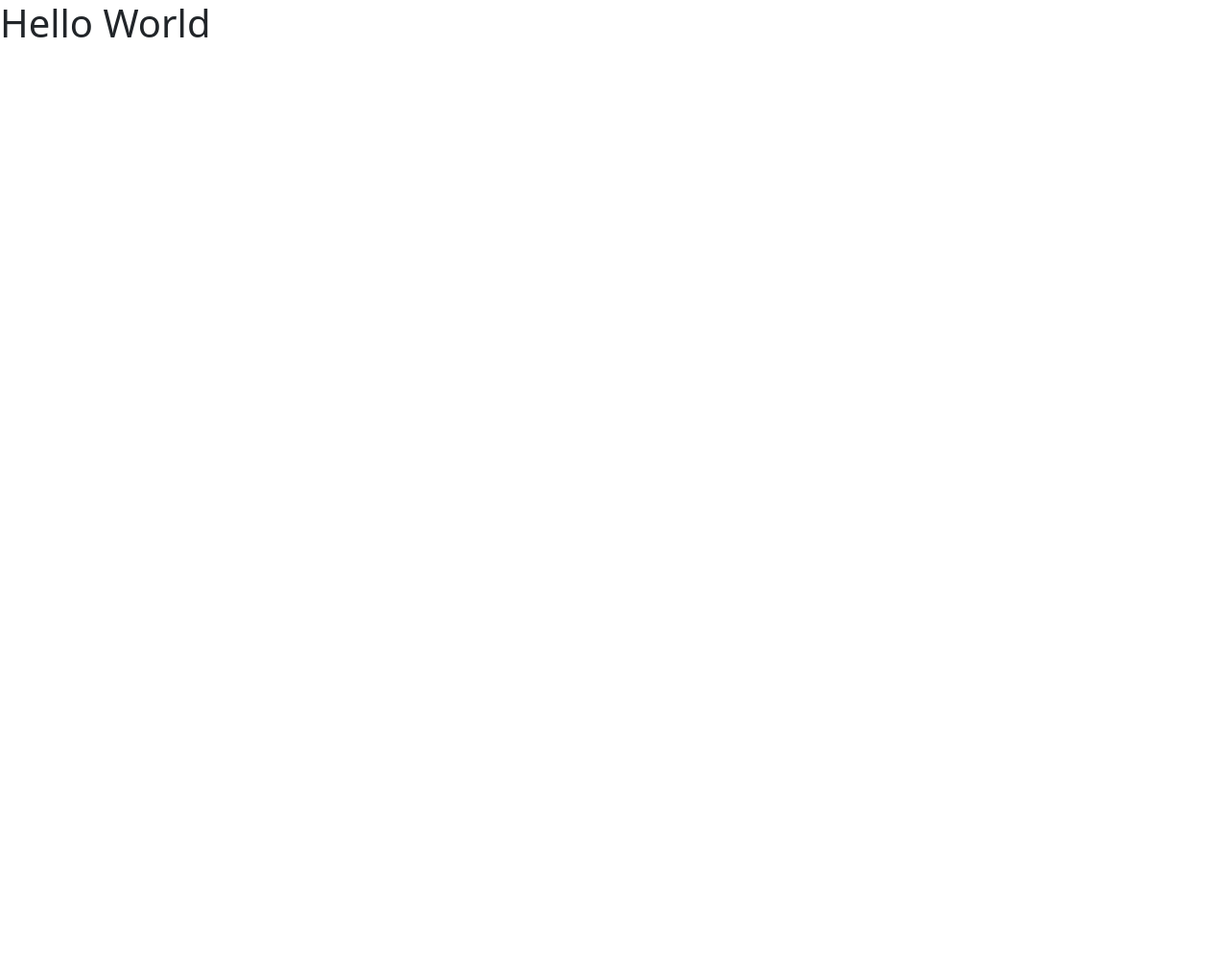
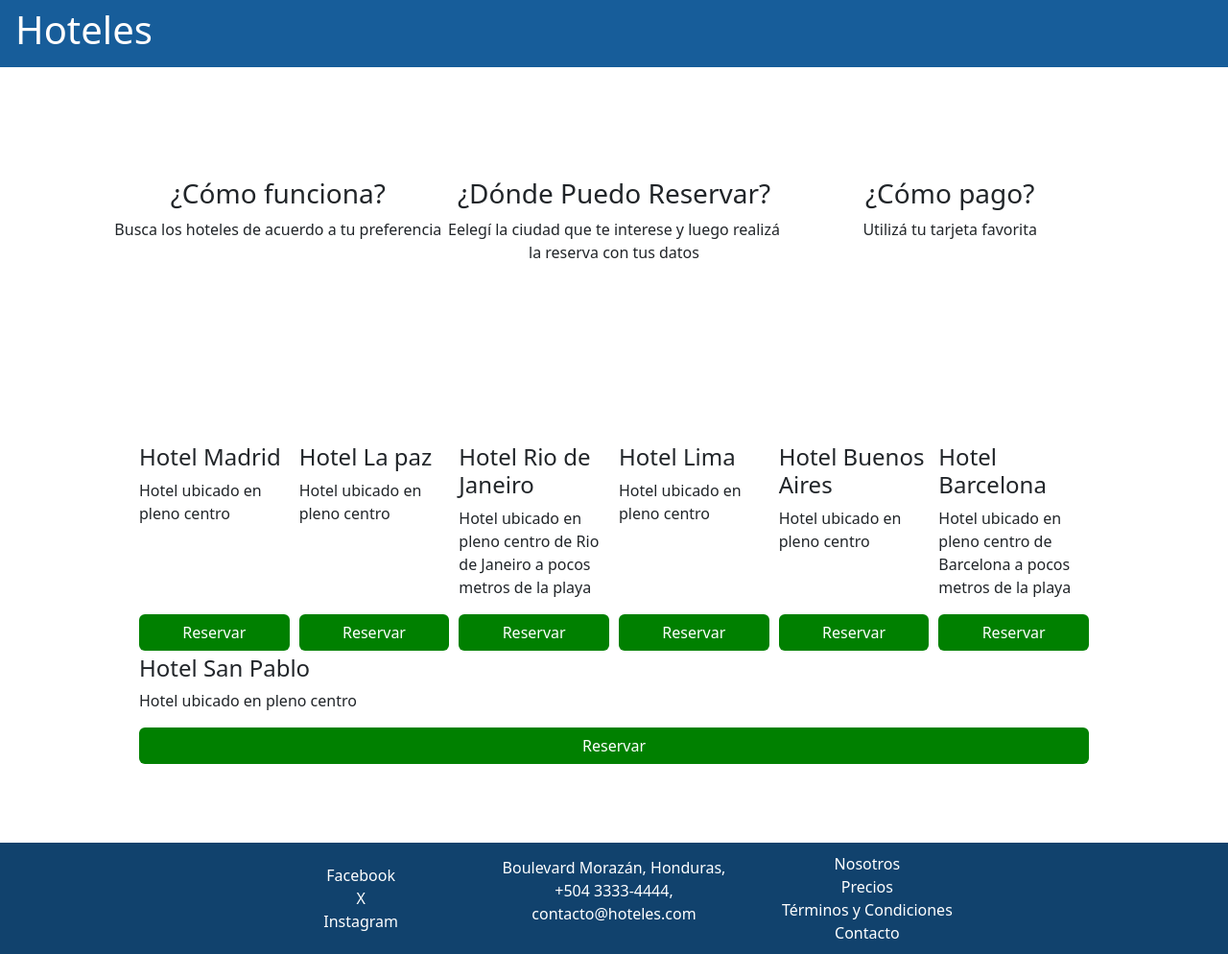
Before and after one commit to michael0286/projectoBootstrap, a website: page index.html in a window 1280 px wide. Shown: the whole page at 96% size. Before the commit the page ends 800 px from the top, so only its background shows below. Drawn offline with nearby package versions, Linux system fonts and the light colour scheme.

Commit message:
Contenido trasladado a index.html para presentar proyecto

```diff
--- a/css/main.css
+++ b/css/main.css
@@ -1,6 +1,20 @@
+* {
+    margin: 0;
+    padding: 0;
+
+}
+
+body {
+    margin: 0;
+    padding: 0;
+
+
+}
+
 .jumbotron {
-    background-color: yellow;
-    color: black;
+    background-color: rgb(23, 93, 154);
+    color: rgb(255, 253, 253);
+    height: 70px;
 
 }
 
@@ -11,10 +25,25 @@
 }
 
 footer {
-    padding: 10px 10px 0 10px;
-    background-color: yellow;
+    display: flex;
+    justify-content: center;
+    padding: 10px 10px 10px 10px;
+    background-color: rgb(17, 66, 109);
     margin-bottom: 0px;
     margin-top: 10px;
+}
+
+.footer-container {
+    display: flex;
+    justify-content: center;
+    align-items: center;
+
+}
+
+footer a, address{
+    text-decoration: none;
+    color: white;
+
 }
 
 .card-hotel {
@@ -24,8 +53,27 @@ footer {
 }
 
 .btn-reserva {
-    width: 60%;
+    width: 100%;
 
+}
+
+.container-1 {
+    height: 40vh;
+
+}
+
+.container-2 {
+    padding: 70px;
+
+}
+
+
+@media (max-width: 768px){
+    .footer-container {
+        display: flex;
+        flex-direction: column;
+
+    }
 
 
 }
--- a/index.html
+++ b/index.html
@@ -4,10 +4,129 @@
     <meta charset="UTF-8">
     <meta name="viewport" content="width=device-width, initial-scale=1.0">
     <link rel="stylesheet" href="node_modules/bootstrap/dist/css/bootstrap.min.css">
-    <title>Hello World</title>
+    <link rel="stylesheet" href="css/main.css">
+    <title>Guía Hoteles</title>
 </head>
 <body>
-    <h1>Hello World</h1>
+    <div class="jumbotron d-flex align-items-center">
+        <h1 class="ms-3">Hoteles</h1>
+    </div>
+    <div class="container d-flex align-items-center justify-content-center container-1">
+        <div class="d-flex text-center">
+            <div class="col-sm-4">
+                <p>
+                    <h3>¿Cómo funciona?</h3>
+                    <p>Busca los hoteles de acuerdo a tu preferencia</p>
+                </p>
+            </div>
+            <div class="col-sm-4">
+                <p>
+                    <h3>¿Dónde Puedo Reservar?</h3>
+                    <p>Eelegí la ciudad que te interese y
+                        luego realizá la reserva con tus datos</p>
+                </p>
+            </div>
+            <div class="col-sm-4">
+                <p>
+                    <h3>¿Cómo pago?</h3>
+                    <p>Utilizá tu tarjeta favorita</p>
+                </p>
+            </div>
+        </div>
+    </div>
+    <div class="container d-flex align-items-center justify-content-center container-2">
+        <div class="d-flex flex-wrap flex-row-reverse">
+            <div class="card-hotel d-flex flex-column justify-content-between">
+                <div>
+                    <h4>Hotel Barcelona</h4>
+                    <p>Hotel ubicado en pleno centro
+                        de Barcelona a pocos metros de la playa
+                    </p>
+                </div>
+                <div>
+                    <button class="btn btn-reserva">Reservar</button>
+                </div>
+            </div>
+            <div class="card-hotel d-flex flex-column justify-content-between">
+                <div>
+                    <h4>Hotel Buenos Aires</h4>
+                    <p>Hotel ubicado en pleno centro</p>
+                </div>
+                <div>
+                    <button class="btn btn-reserva">Reservar</button>
+                </div>
+            </div>
+            <div class="card-hotel d-flex flex-column justify-content-between">
+                <div>
+                    <h4>Hotel Lima</h4>
+                    <p>Hotel ubicado en pleno centro</p>
+                </div>
+                <div>
+                    <button class="btn btn-reserva">Reservar</button>
+                </div>
+            </div>
+            <div class="card-hotel d-flex flex-column justify-content-between">
+                <div>
+                    <h4>Hotel Rio de Janeiro</h4>
+                    <p>Hotel ubicado en pleno centro de Rio de Janeiro
+                       a pocos metros de la playa
+                    </p>
+                </div>
+                <div>
+                    <button class="btn btn-reserva">Reservar</button>
+                </div>
+            </div>
+            <div class="card-hotel d-flex flex-column justify-content-between">
+                <div>
+                    <h4>Hotel La paz</h4>
+                    <p>Hotel ubicado en pleno centro</p>
+                </div>
+                <div>
+                    <button class="btn btn-reserva">Reservar</button>
+                </div>
+            </div>
+            <div class="card-hotel d-flex flex-column justify-content-between">
+                <div>
+                    <h4>Hotel Madrid</h4>
+                    <p>Hotel ubicado en pleno centro</p>
+                </div>
+                <div>
+                    <button class="btn btn-reserva">Reservar</button>
+                </div>
+            </div>
+            <div class="card-hotel d-flex flex-column justify-content-between">
+                <div>
+                    <h4>Hotel San Pablo</h4>
+                    <p>Hotel ubicado en pleno centro</p>
+                </div>
+                <div>
+                    <button class="btn btn-reserva">Reservar</button>
+                </div>
+            </div>
+        </div>
+    </div>
+    <footer>
+        <div class="footer-container">
+            <div class="col-sm-4 d-flex flex-column text-center">
+                <a href="#">Facebook</a>
+                <a href="#">X</a>
+                <a href="#">Instagram</a>
+            </div>
+            <div class="col-sm-4 text-center">
+                <address>
+                    Boulevard Morazán, Honduras,
+                    +504 3333-4444,
+                    contacto@hoteles.com
+                </address>
+            </div>
+            <div class="col-sm-4 d-flex flex-column text-center">
+                <a href="#">Nosotros</a>
+                <a href="#">Precios</a>
+                <a href="#">Términos y Condiciones</a>
+                <a href="#">Contacto</a>
+            </div>
+        </div>
+    </footer>
     <script src="node_modules/jquery/dist/jquery.min.js"></script>
     <script src="node_modules/popper.js/dist/popper.min.js"></script>
     <script src="node_modules/bootstrap/dist/js/bootstrap.min.js"></script>
```
Also changed, not shown: index2.html (deleted, +0 -133 lines).
